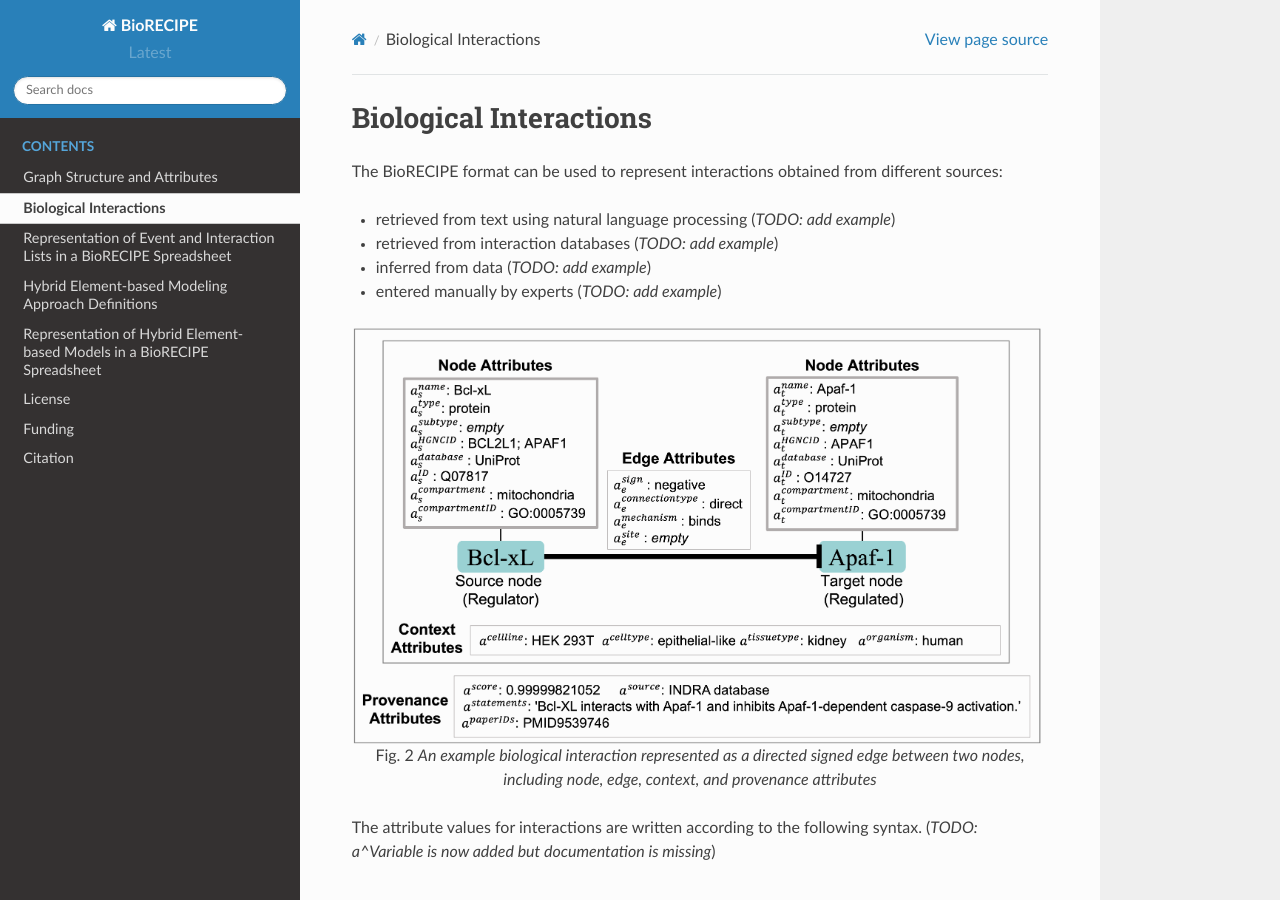
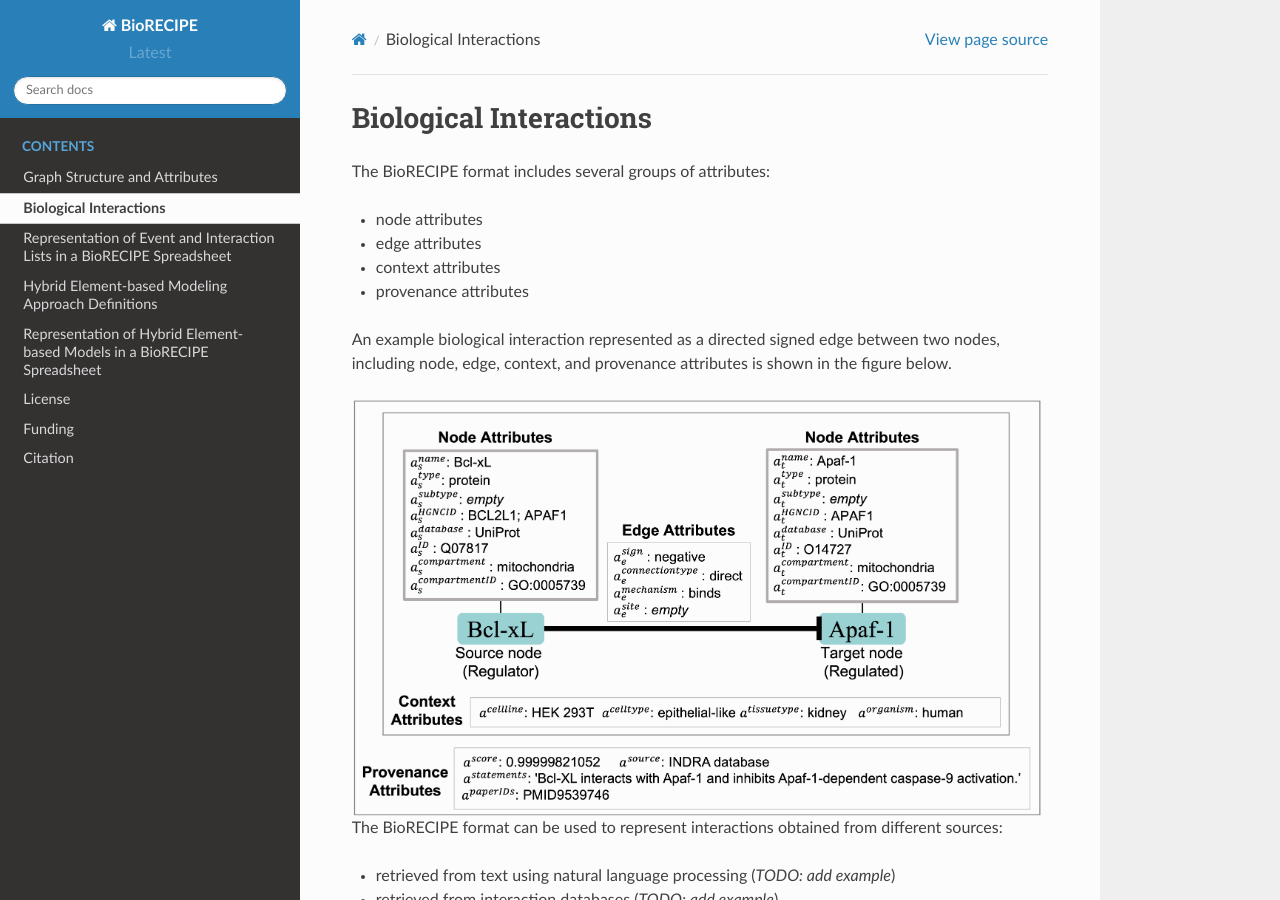
Before and after one commit to pitt-miskov-zivanov-lab/BioRECIPE, a Sphinx documentation site: the page built from docs/bio_interactions.rst, in a window 1280 px wide and 900 px high. Built offline with Sphinx 7.4.7 and the Read the Docs theme 2.0.0, drawn with Linux system fonts in a browser that asks for light colours.

Commit message:
Update bio_interactions.rst

```diff
--- a/docs/bio_interactions.rst
+++ b/docs/bio_interactions.rst
@@ -1,6 +1,19 @@
 ######################################
 Biological Interactions
 ######################################
+
+The BioRECIPE format includes several groups of attributes:
+
+- node attributes
+- edge attributes
+- context attributes
+- provenance attributes
+
+An example biological interaction represented as a directed signed edge between two nodes, including node, edge, context, and provenance attributes is shown in the figure below.
+
+.. figure:: figures/figure_example_bio_interaction.png
+    :align: center
+    :alt: internal figure
 
 The BioRECIPE format can be used to represent interactions obtained from different sources:
 
@@ -9,13 +22,8 @@ The BioRECIPE format can be used to represent interactions obtained from differe
 - inferred from data (*TODO: add example*)
 - entered manually by experts (*TODO: add example*)
 
-.. figure:: figures/figure_example_bio_interaction.png
-    :align: center
-    :alt: internal figure
+The attribute values for interactions are written according to the following syntax. (*TODO: a^Variable is now added but documentation is missing*)
 
-    An example biological interaction represented as a directed signed edge between two nodes, including node, edge, context, and provenance attributes
-
-The attribute values for interactions are written according to the following syntax. (*TODO: a^Variable is now added but documentation is missing*)
 
 .. csv-table:: Element (node) attributes
     :header: Attribute, Value Instances
```
